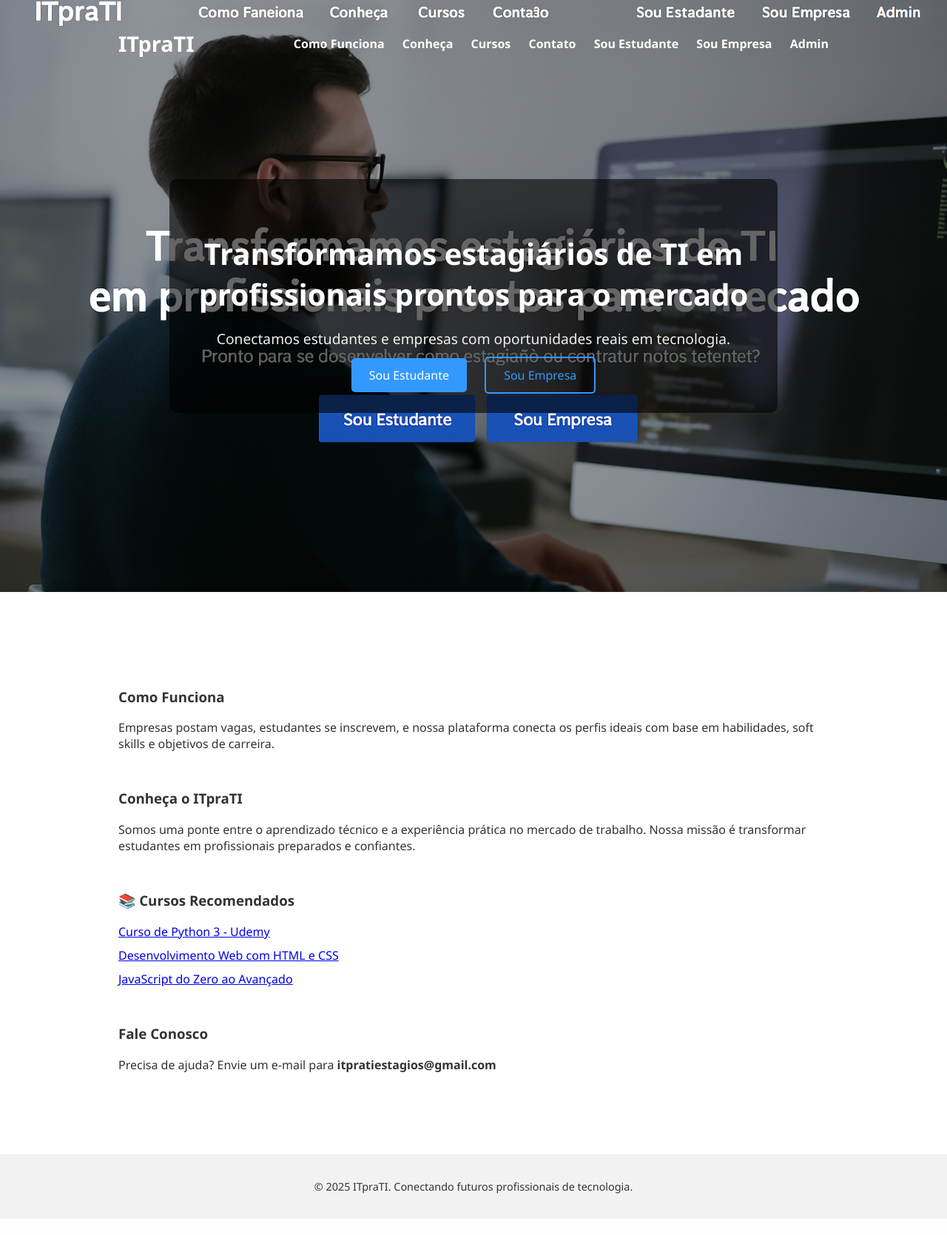
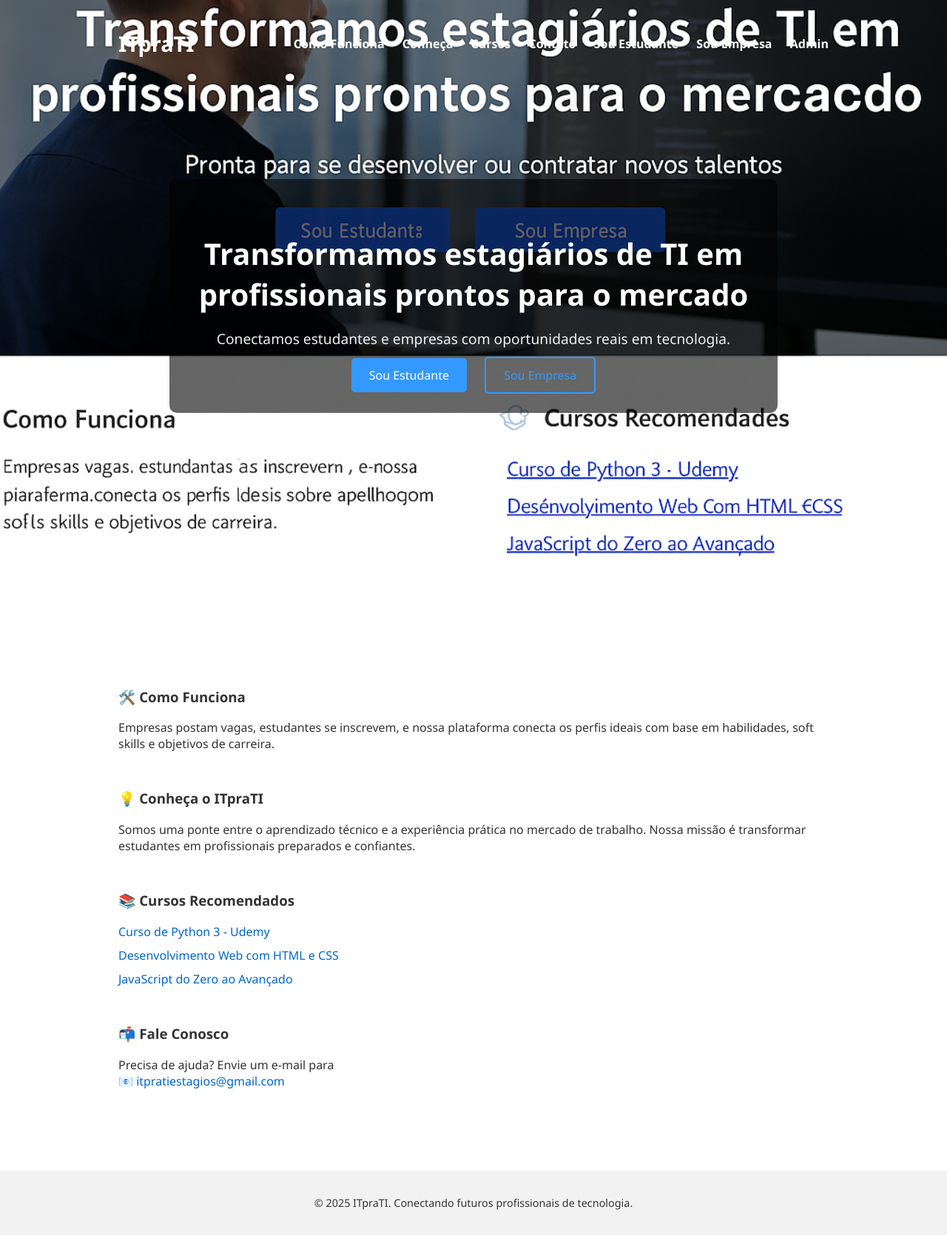
Before and after one commit to Valenapizzato/itprati, a Flask app: page / in a window 1280 px wide. Shown: the whole page at 74% size. Before the commit the page ends 1613 px from the top, so only its background shows below. Run offline with Flask 3, Linux system fonts and the light colour scheme.

Commit message:
Layout final com imagem limpa e conteúdo harmonizado

```diff
--- a/static/css/style.css
+++ b/static/css/style.css
@@ -91,3 +91,10 @@
     padding: 20px 0;
     font-size: 0.9em;
 }
+a {
+    color: #0066cc;
+    text-decoration: none;
+}
+a:hover {
+    text-decoration: underline;
+}
--- a/templates/index.html
+++ b/templates/index.html
@@ -36,12 +36,12 @@
 
 <main class="container main-content">
     <section id="funciona">
-        <h3>Como Funciona</h3>
+        <h3>🛠️ Como Funciona</h3>
         <p>Empresas postam vagas, estudantes se inscrevem, e nossa plataforma conecta os perfis ideais com base em habilidades, soft skills e objetivos de carreira.</p>
     </section>
 
     <section id="conheca">
-        <h3>Conheça o ITpraTI</h3>
+        <h3>💡 Conheça o ITpraTI</h3>
         <p>Somos uma ponte entre o aprendizado técnico e a experiência prática no mercado de trabalho. Nossa missão é transformar estudantes em profissionais preparados e confiantes.</p>
     </section>
 
@@ -55,8 +55,8 @@
     </section>
 
     <section id="contato">
-        <h3>Fale Conosco</h3>
-        <p>Precisa de ajuda? Envie um e-mail para <strong>itpratiestagios@gmail.com</strong></p>
+        <h3>📬 Fale Conosco</h3>
+        <p>Precisa de ajuda? Envie um e-mail para<br><a href="mailto:itpratiestagios@gmail.com">📧 itpratiestagios@gmail.com</a></p>
     </section>
 </main>
 
```
Also changed, not shown: static/img/banner.jpg.
